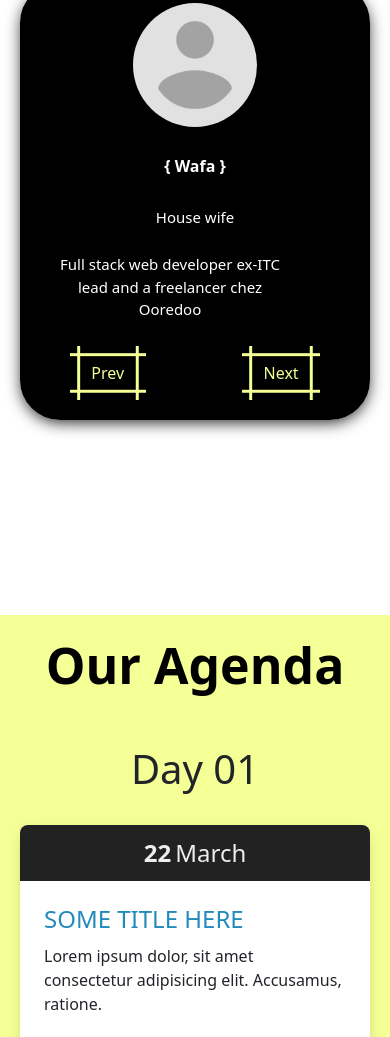
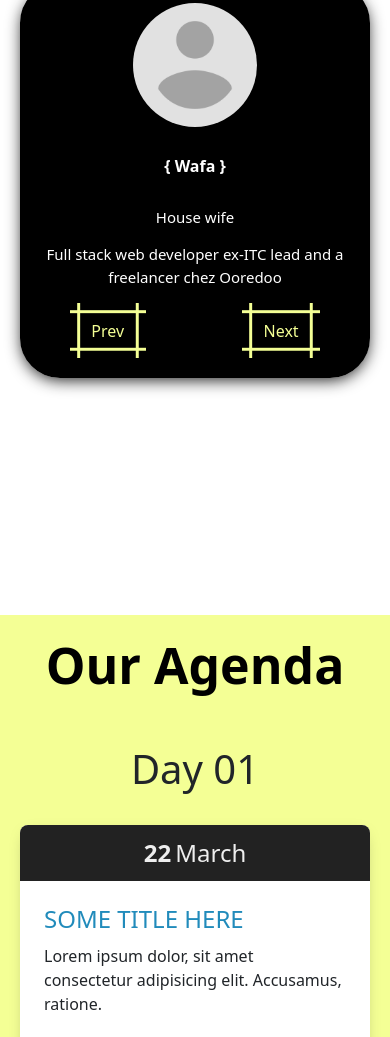
Before and after one commit to WafaBenyettou/JS-JumpStart, a plain HTML site: page index.html in a window 390 px wide. Shown: the part 2550-3587 px from the top of the page. Drawn offline with nearby package versions, Linux system fonts and the light colour scheme; files whose address does not match are found by name.

Commit message:
css removed the width [Speaker section]

```diff
--- a/style.css
+++ b/style.css
@@ -256,10 +256,6 @@ body {
 
 }
 
-.speaker_content #info {
-    width: 350px;
-
-}
 
 .speaker_content img {
     width: 50%;
@@ -376,10 +372,7 @@ body {
         padding: 18px;
 
     }
-    .speaker .speaker-container .speaker_content #info{
-        width: 260px;
-        padding: 10px;
-    }
+
     .right {
         margin-left:0px ;
     }
```
